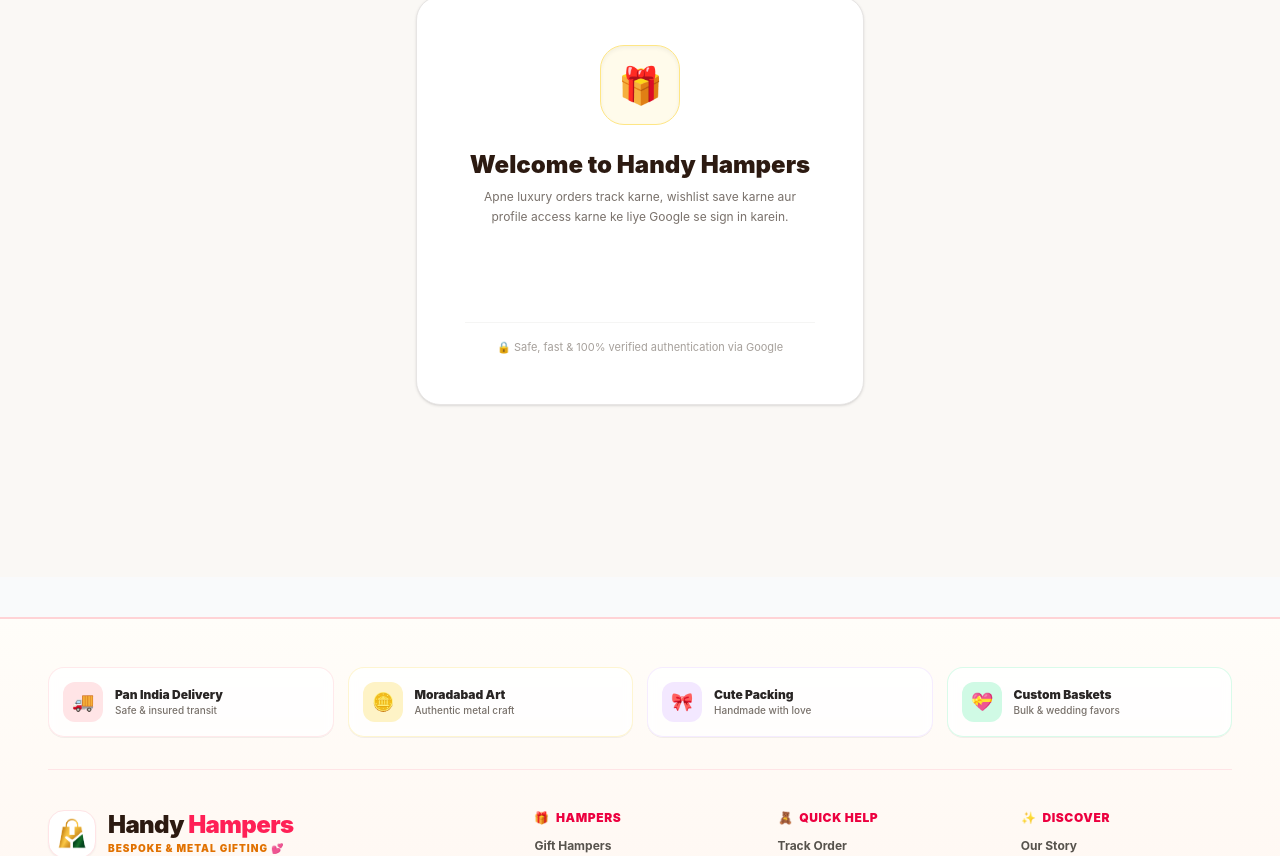
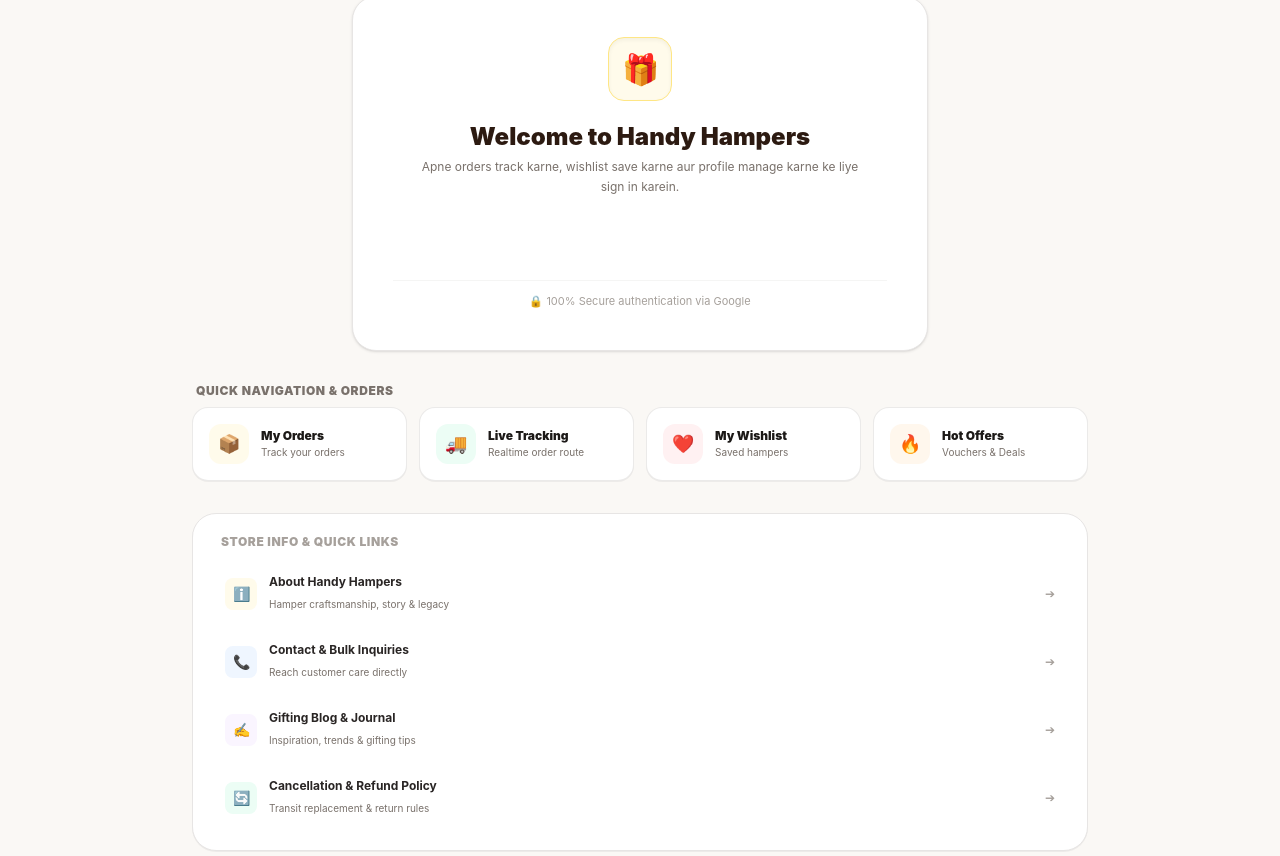
Before and after one commit to zubairbilal84-dev/handy-hampers-frontend, a React (Vite) app: page /my-account in a window 1280 px wide. Shown: the part 223-1079 px from the top of the page. Built offline with nearby package versions, Linux system fonts and the light colour scheme.

Commit message:
Show account links, blog, about and contact publicly

```diff
--- a/src/pages/MyAccountPage.jsx
+++ b/src/pages/MyAccountPage.jsx
@@ -115,22 +115,22 @@
       <div className="py-6 md:py-16 px-4 lg:px-10">
         <div className="max-w-4xl mx-auto space-y-6 md:space-y-8">
 
-          {/* ================= 1. ONLY-GOOGLE LOGIN CARD ================= */}
+          {/* ================= 1. AUTH HEADER: LOGIN CARD YA LOGGED IN PROFILE ================= */}
           {!isLoggedIn ? (
-            <div className="bg-white rounded-3xl p-8 md:p-12 border border-stone-200 shadow-sm text-center max-w-md mx-auto space-y-6">
-              <div className="w-20 h-20 rounded-3xl bg-amber-50 text-amber-700 flex items-center justify-center text-4xl mx-auto shadow-inner border border-amber-200">
+            <div className="bg-white rounded-3xl p-8 md:p-10 border border-stone-200 shadow-sm text-center max-w-xl mx-auto space-y-5">
+              <div className="w-16 h-16 rounded-2xl bg-amber-50 text-amber-700 flex items-center justify-center text-3xl mx-auto shadow-inner border border-amber-200">
                 🎁
               </div>
 
-              <div className="space-y-1.5">
+              <div className="space-y-1">
                 <h2 className="text-2xl font-black text-[#2C1A11]">Welcome to Handy Hampers</h2>
-                <p className="text-xs text-stone-500 leading-relaxed">
-                  Apne luxury orders track karne, wishlist save karne aur profile access karne ke liye Google se sign in karein.
+                <p className="text-xs text-stone-500 max-w-md mx-auto leading-relaxed">
+                  Apne orders track karne, wishlist save karne aur profile manage karne ke liye sign in karein.
                 </p>
               </div>
 
-              {/* 1-Tap Real Google Login Button */}
-              <div className="pt-2 flex flex-col items-center justify-center gap-2">
+              {/* Google One-Tap Login Button */}
+              <div className="pt-1 flex flex-col items-center justify-center">
                 {googleLoading ? (
                   <div className="text-xs font-bold text-amber-700 animate-pulse py-2">
                     Signing in with Google... ⏳
@@ -149,13 +149,11 @@
                 )}
               </div>
 
-              <div className="pt-4 border-t border-stone-100 text-[11px] text-stone-400">
-                🔒 Safe, fast & 100% verified authentication via Google
+              <div className="pt-3 border-t border-stone-100 text-[11px] text-stone-400">
+                🔒 100% Secure authentication via Google
               </div>
             </div>
           ) : (
-            <>
-              {/* ================= 2. LOGGED IN PROFILE CARD ================= */}
             <div className="bg-gradient-to-r from-[#2C1A11] via-[#3D2518] to-[#1E2421] p-6 md:p-8 rounded-3xl text-white shadow-md flex flex-col sm:flex-row items-center justify-between gap-6 relative overflow-hidden">
               <div className="flex items-center gap-4 sm:gap-5 w-full sm:w-auto">
                 <div className="relative shrink-0">
@@ -201,11 +199,12 @@
                 </button>
               </div>
             </div>
+          )}
 
-              {/* ================= 3. QUICK NAVIGATION TILES ================= */}
+          {/* ================= 2. QUICK NAVIGATION TILES (Always Visible) ================= */}
           <div className="space-y-2">
             <h3 className="text-xs font-black uppercase tracking-wider text-stone-500 px-1">
-                  Quick Navigation & Actions
+              Quick Navigation & Orders
             </h3>
             <div className="grid grid-cols-2 sm:grid-cols-4 gap-3">
               <Link
@@ -217,7 +216,7 @@
                 </span>
                 <div>
                   <h4 className="text-xs font-black text-stone-900 leading-tight">My Orders</h4>
-                      <p className="text-[10px] text-stone-500 mt-0.5">Track bulk boxes</p>
+                  <p className="text-[10px] text-stone-500 mt-0.5">Track your orders</p>
                 </div>
               </Link>
 
@@ -230,7 +229,7 @@
                 </span>
                 <div>
                   <h4 className="text-xs font-black text-stone-900 leading-tight">Live Tracking</h4>
-                      <p className="text-[10px] text-stone-500 mt-0.5">Realtime truck route</p>
+                  <p className="text-[10px] text-stone-500 mt-0.5">Realtime order route</p>
                 </div>
               </Link>
 
@@ -262,62 +261,80 @@
             </div>
           </div>
 
-              {/* ================= 4. STORE SERVICES & POLICIES ================= */}
+          {/* ================= 3. STORE SERVICES, ABOUT & POLICIES (Always Visible) ================= */}
           <div className="bg-white rounded-3xl p-5 border border-stone-200 shadow-2xs space-y-1">
             <h3 className="text-xs font-black uppercase tracking-wider text-stone-400 px-2 pb-2">
-                  Customer Support & Store Info
+              Store Info & Quick Links
             </h3>
 
+            {/* About Page Link */}
+            <Link
+              to="/about"
+              className="flex items-center justify-between p-3 rounded-xl hover:bg-stone-50 transition-colors group"
+            >
+              <div className="flex items-center gap-3">
+                <span className="w-8 h-8 rounded-lg bg-amber-50 text-amber-800 flex items-center justify-center text-sm">
+                  ℹ️
+                </span>
+                <div>
+                  <span className="text-xs font-bold text-stone-800 block">About Handy Hampers</span>
+                  <span className="text-[10px] text-stone-500">Hamper craftsmanship, story & legacy</span>
+                </div>
+              </div>
+              <span className="text-xs text-stone-400 group-hover:translate-x-1 transition-transform">➔</span>
+            </Link>
+
+            {/* Contact Page Link */}
             <Link
               to="/contact"
               className="flex items-center justify-between p-3 rounded-xl hover:bg-stone-50 transition-colors group"
             >
               <div className="flex items-center gap-3">
-                    <span className="w-8 h-8 rounded-lg bg-stone-100 flex items-center justify-center text-sm text-stone-700">
-                      <i className="fa-solid fa-headset"></i>
+                <span className="w-8 h-8 rounded-lg bg-blue-50 text-blue-700 flex items-center justify-center text-sm">
+                  📞
                 </span>
                 <div>
-                      <span className="text-xs font-bold text-stone-800 block">Help & Bulk Inquiries</span>
-                      <span className="text-[10px] text-stone-500">Contact Moradabad studio directly</span>
+                  <span className="text-xs font-bold text-stone-800 block">Contact & Bulk Inquiries</span>
+                  <span className="text-[10px] text-stone-500">Reach customer care directly</span>
                 </div>
               </div>
-                  <i className="fa-solid fa-chevron-right text-xs text-stone-400 group-hover:translate-x-1 transition-transform"></i>
+              <span className="text-xs text-stone-400 group-hover:translate-x-1 transition-transform">➔</span>
             </Link>
 
+            {/* Blog Page Link */}
+            <Link
+              to="/blog"
+              className="flex items-center justify-between p-3 rounded-xl hover:bg-stone-50 transition-colors group"
+            >
+              <div className="flex items-center gap-3">
+                <span className="w-8 h-8 rounded-lg bg-purple-50 text-purple-700 flex items-center justify-center text-sm">
+                  ✍️
+                </span>
+                <div>
+                  <span className="text-xs font-bold text-stone-800 block">Gifting Blog & Journal</span>
+                  <span className="text-[10px] text-stone-500">Inspiration, trends & gifting tips</span>
+                </div>
+              </div>
+              <span className="text-xs text-stone-400 group-hover:translate-x-1 transition-transform">➔</span>
+            </Link>
+
+            {/* Refund Policy Link */}
             <Link
               to="/refund-policy"
               className="flex items-center justify-between p-3 rounded-xl hover:bg-stone-50 transition-colors group"
             >
               <div className="flex items-center gap-3">
-                    <span className="w-8 h-8 rounded-lg bg-stone-100 flex items-center justify-center text-sm text-stone-700">
-                      <i className="fa-solid fa-rotate-left"></i>
+                <span className="w-8 h-8 rounded-lg bg-emerald-50 text-emerald-700 flex items-center justify-center text-sm">
+                  🔄
                 </span>
                 <div>
                   <span className="text-xs font-bold text-stone-800 block">Cancellation & Refund Policy</span>
-                      <span className="text-[10px] text-stone-500">Transit breakage & replacement rules</span>
+                  <span className="text-[10px] text-stone-500">Transit replacement & return rules</span>
                 </div>
               </div>
-                  <i className="fa-solid fa-chevron-right text-xs text-stone-400 group-hover:translate-x-1 transition-transform"></i>
-                </Link>
-
-                <Link
-                  to="/blogs"
-                  className="flex items-center justify-between p-3 rounded-xl hover:bg-stone-50 transition-colors group"
-                >
-                  <div className="flex items-center gap-3">
-                    <span className="w-8 h-8 rounded-lg bg-stone-100 flex items-center justify-center text-sm text-stone-700">
-                      <i className="fa-solid fa-newspaper"></i>
-                    </span>
-                    <div>
-                      <span className="text-xs font-bold text-stone-800 block">Gifting Blog & Journal</span>
-                      <span className="text-[10px] text-stone-500">Inspiration & wedding trends</span>
-                    </div>
-                  </div>
-                  <i className="fa-solid fa-chevron-right text-xs text-stone-400 group-hover:translate-x-1 transition-transform"></i>
+              <span className="text-xs text-stone-400 group-hover:translate-x-1 transition-transform">➔</span>
             </Link>
           </div>
-            </>
-          )}
 
         </div>
       </div>
```
Lines whose indentation alone changed are shown as unchanged.
